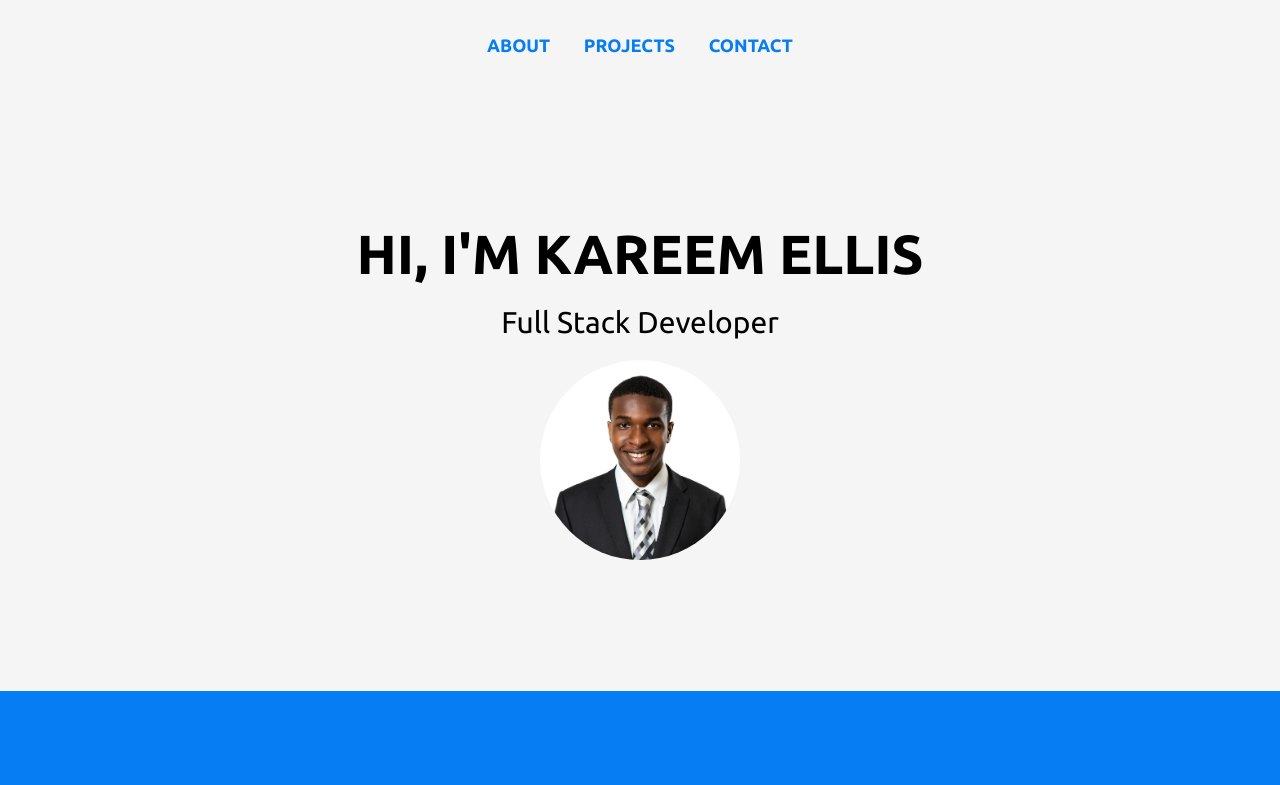
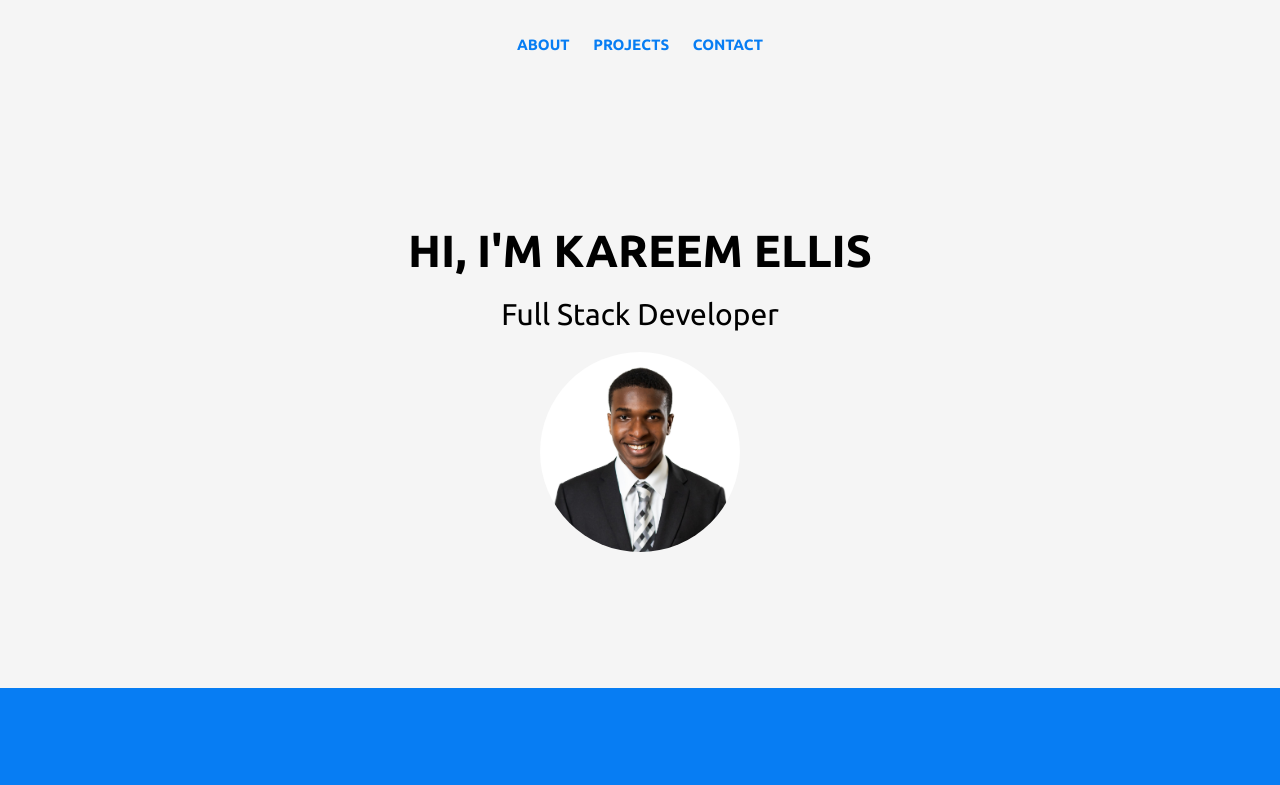
Before and after one commit to KareemEllis/KareemEllis.github.io, a plain HTML site: page index.html in a window 1280 px wide. Shown: the top 785 px of the page. Drawn offline with Linux system fonts and the light colour scheme.

Commit message:
Adjusted font sizes and spacing

```diff
--- a/index.css
+++ b/index.css
@@ -25,11 +25,11 @@ nav {
     text-align: center;
 }
 nav a {
-    margin: 0 15px;
+    margin: 0 10px;
     text-decoration: none;
     color: #077df3;
     font-weight: bold;
-    font-size: 18px;
+    font-size: 15px;
     cursor: pointer;
 }
 nav a:hover {
@@ -50,7 +50,7 @@ header img {
     border-radius: 50%;
 }
 header h1 {
-    font-size: 55px;
+    font-size: 45px;
     margin-bottom: 20px;
 }
 header h2 {
```
